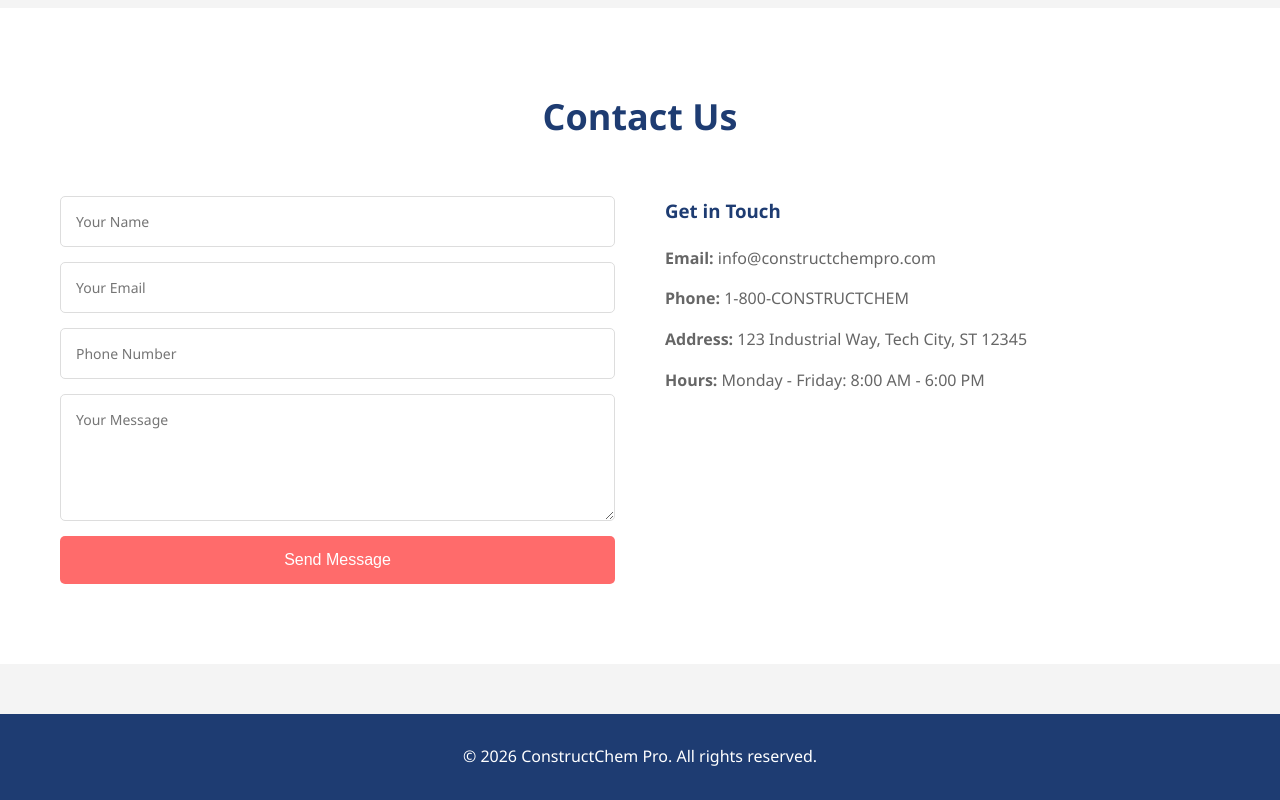
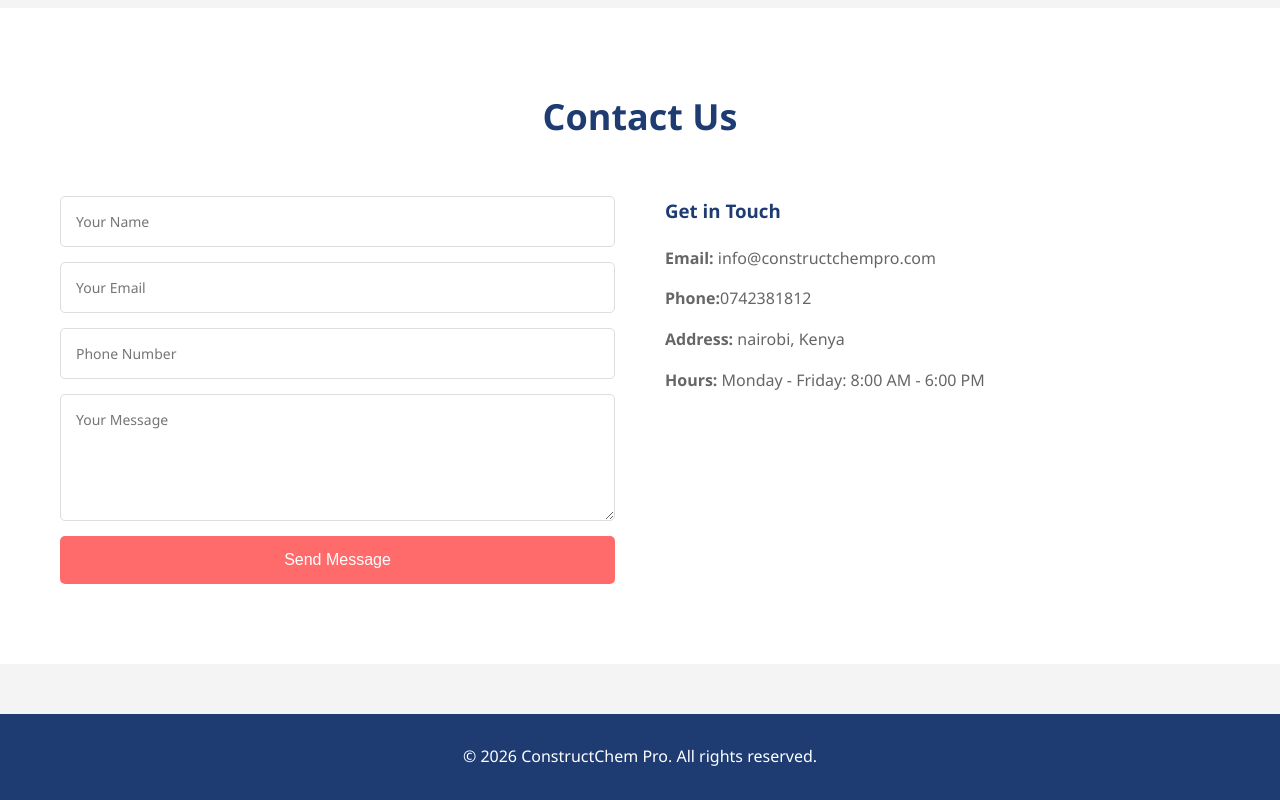
Before and after one commit to Anne-main/chemrem.github.io, a website: page index.html in a window 1280 px wide. Shown: the part 3239-4039 px from the top of the page. Drawn offline with Linux system fonts and the light colour scheme; no server answers.

Commit message:
Update index.html

```diff
--- a/index.html
+++ b/index.html
@@ -96,8 +96,8 @@
                 <div class="contact-info">
                     <h3>Get in Touch</h3>
                     <p><strong>Email:</strong> info@constructchempro.com</p>
-                    <p><strong>Phone:</strong> 1-800-CONSTRUCTCHEM</p>
-                    <p><strong>Address:</strong> 123 Industrial Way, Tech City, ST 12345</p>
+                    <p><strong>Phone:</strong>0742381812</p>
+                    <p><strong>Address:</strong> nairobi, Kenya</p>
                     <p><strong>Hours:</strong> Monday - Friday: 8:00 AM - 6:00 PM</p>
                 </div>
             </div>
```
